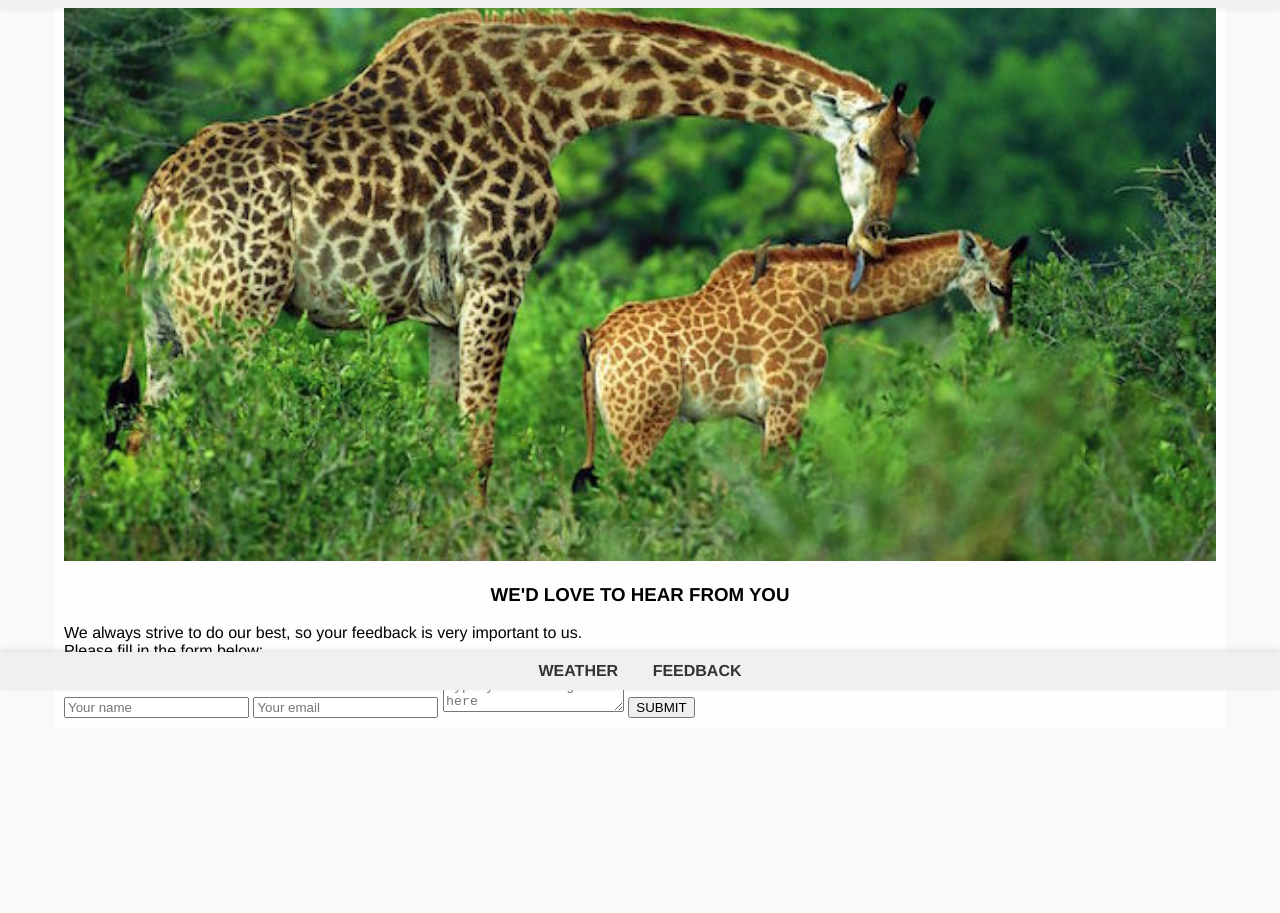
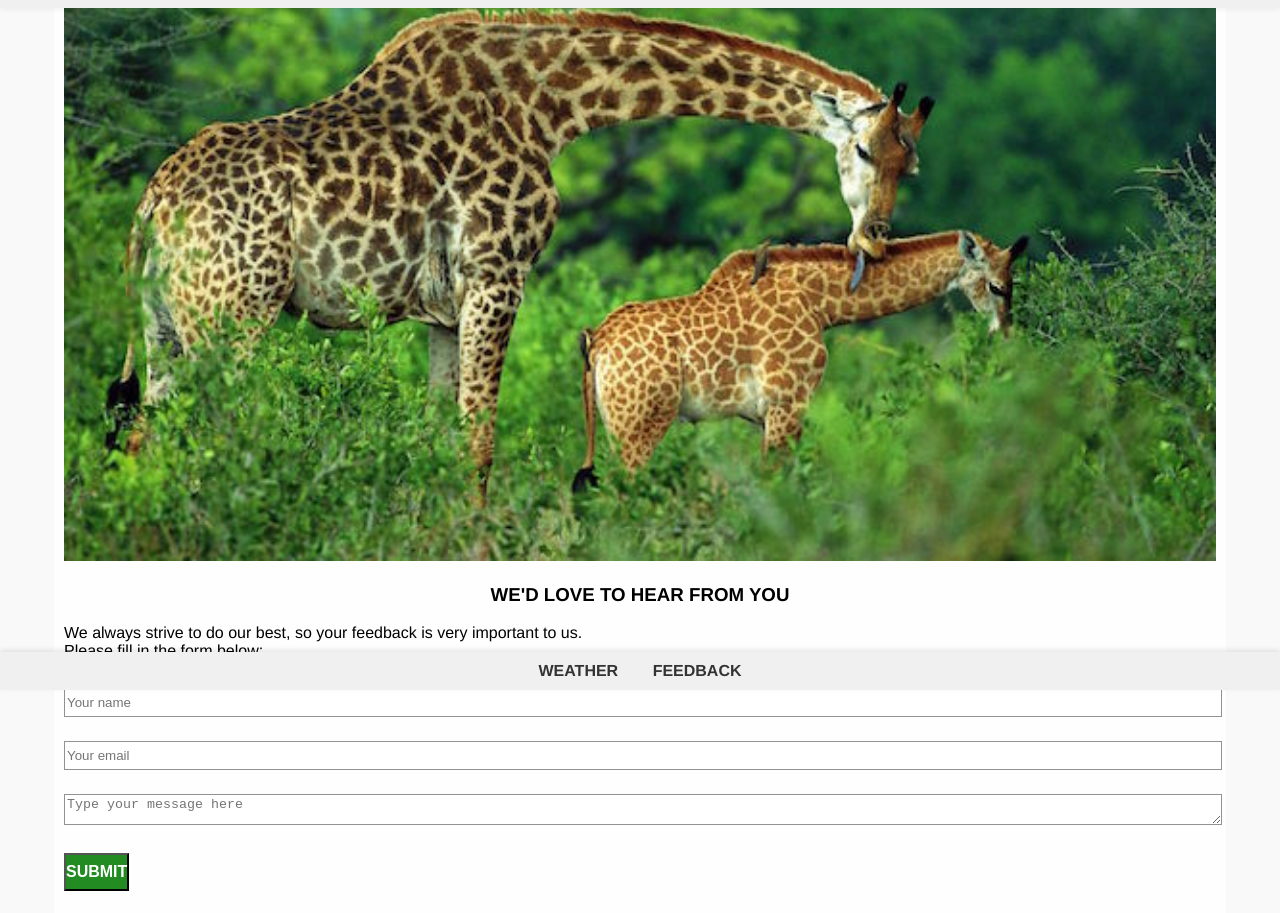
Before and after one commit to Ntombifuthi-Mashinini/PineCity-Zoo, a plain HTML site: page Section4/feedback.html in a window 1280 px wide. Shown: the part 110-1023 px from the top of the page. Before the commit the page ends 838 px from the top, so only its background shows below. Drawn offline with Linux system fonts and the light colour scheme.

Commit message:
add styling to feedback and message pages

```diff
--- a/style.css
+++ b/style.css
@@ -158,3 +158,27 @@ font-weight: 200;
 padding    : 0;
 margin     : 0;
 }
+
+input{
+width: 100%;
+height: 25px;
+margin : 12px 0;
+border : 1px solid #929292;
+}
+textarea{
+width: 100%;
+height :25px;
+margin : 12px 0;
+border : 1px solid #929292;
+}
+.button{
+display : block;
+background-color: forestgreen;
+text-decoration : none;
+text-align  : center;
+color       : white;
+font-size   : 16px;
+font-weight : 600;
+margin : 12px 0;
+padding : 8px 0;
+}
```
Also changed, not shown: Section4/message-received.html (+1 -2 lines).
